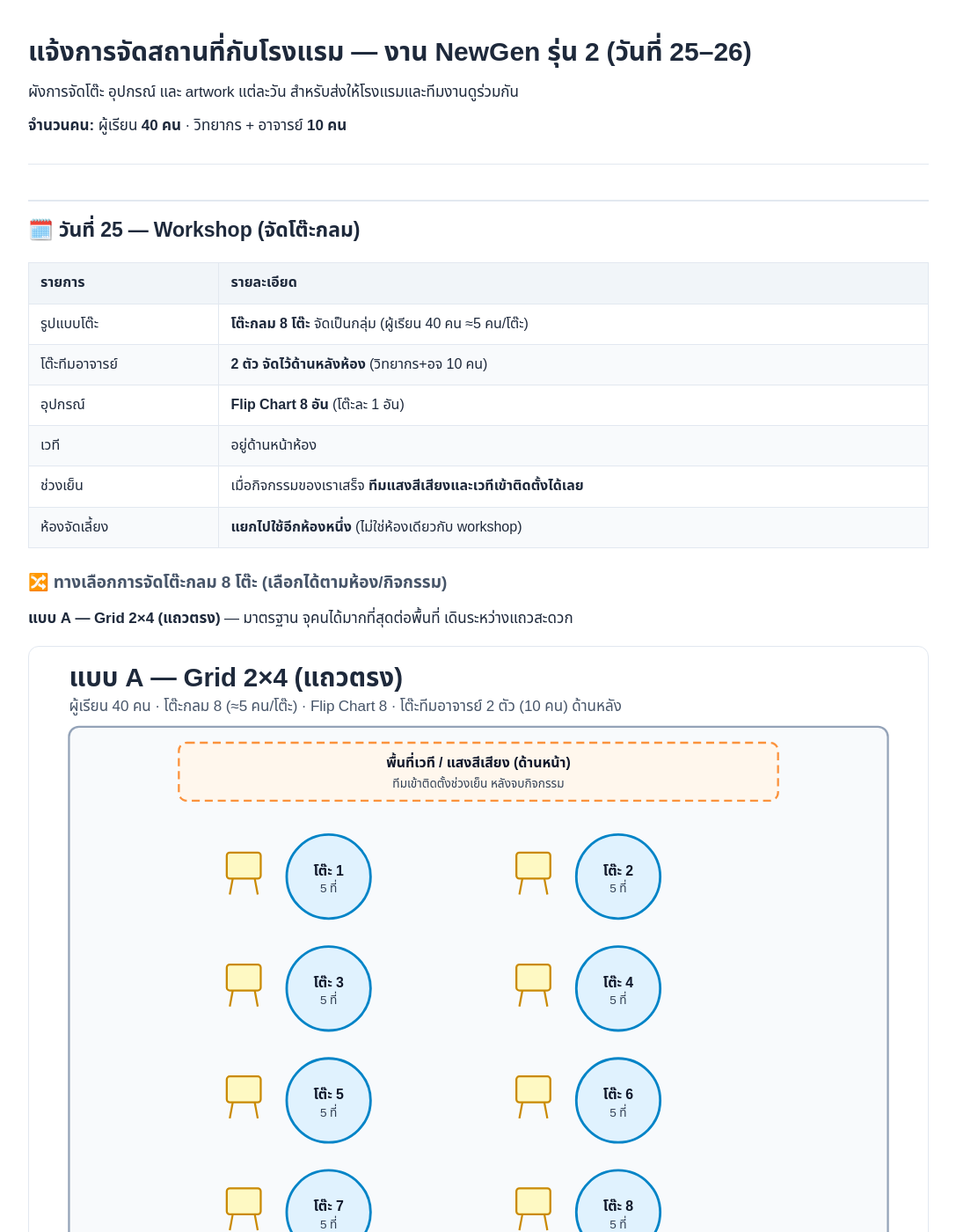
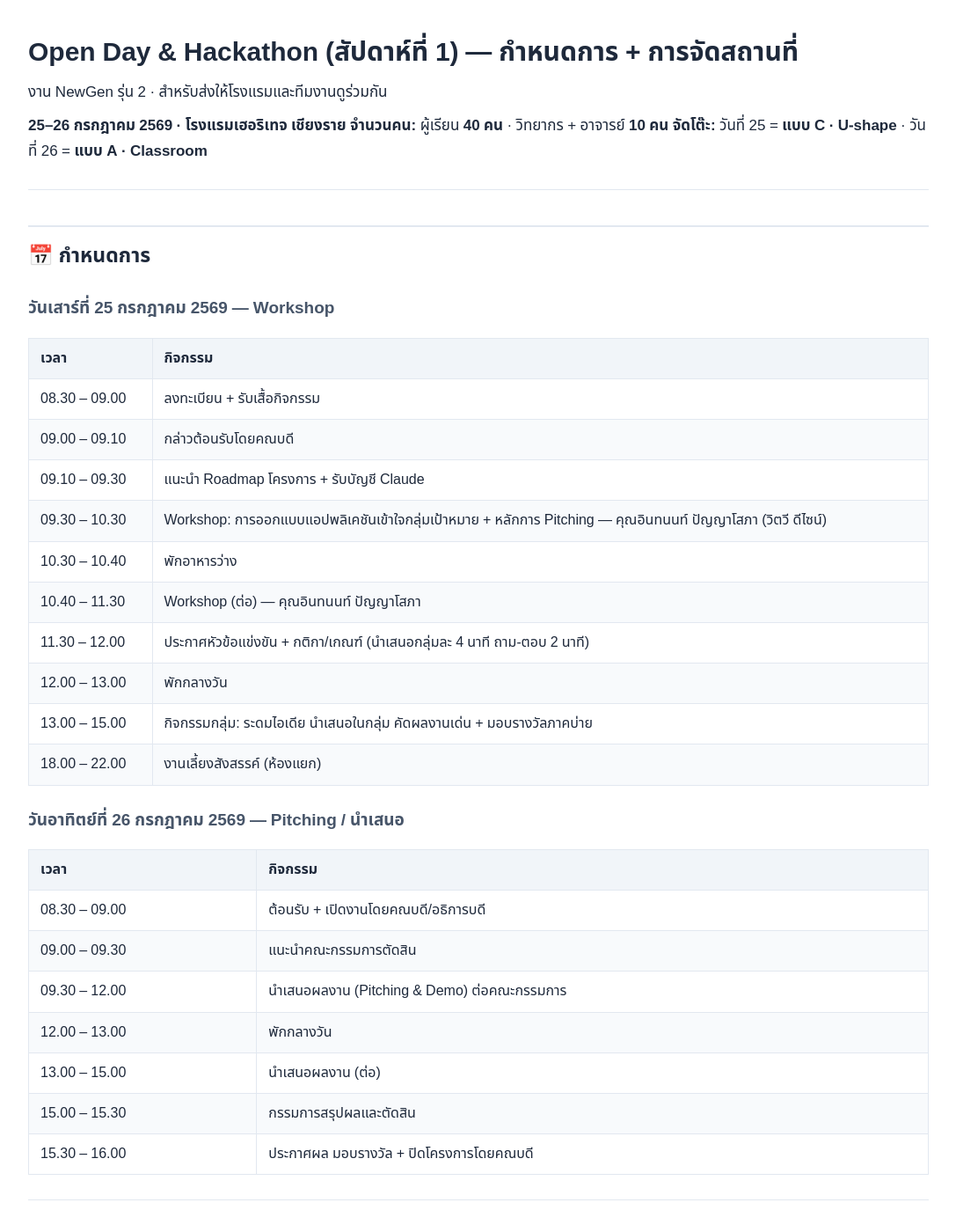
Before and after one commit to prascymj/newgen-batch2-event, a Jekyll site: the page built from index.md, in a window 1280 px wide and 1400 px high. Shown: the whole window at 88% size, without its empty margins (96-1183 px from the left). Built offline with Jekyll 4.4.1, drawn with Linux system fonts in a browser that asks for light colours; some web fonts are replaced; our own code applies the rules of GitHub Pages for plain Markdown files; some of the changed text lies outside the part shown.

Commit message:
Add agenda + keep only chosen layouts (Day25 C U-shape, Day26 A Classroom); remove unused layout SVGs
Co-Authored-By: Claude Opus 4.8 <noreply@anthropic.com>

```diff
--- a/index.md
+++ b/index.md
@@ -1,84 +1,75 @@
-# แจ้งการจัดสถานที่กับโรงแรม — งาน NewGen รุ่น 2 (วันที่ 25–26)
+# Open Day & Hackathon (สัปดาห์ที่ 1) — กำหนดการ + การจัดสถานที่
 
-ผังการจัดโต๊ะ อุปกรณ์ และ artwork แต่ละวัน สำหรับส่งให้โรงแรมและทีมงานดูร่วมกัน
+งาน NewGen รุ่น 2 · สำหรับส่งให้โรงแรมและทีมงานดูร่วมกัน
 
+**25–26 กรกฎาคม 2569 · โรงแรมเฮอริเทจ เชียงราย**
 **จำนวนคน:** ผู้เรียน **40 คน** · วิทยากร + อาจารย์ **10 คน**
+**จัดโต๊ะ:** วันที่ 25 = **แบบ C · U-shape** · วันที่ 26 = **แบบ A · Classroom**
 
 ---
 
-## 🗓️ วันที่ 25 — Workshop (จัดโต๊ะกลม)
+## 📅 กำหนดการ
 
-| รายการ | รายละเอียด |
-|---|---|
-| รูปแบบโต๊ะ | **โต๊ะกลม 8 โต๊ะ** จัดเป็นกลุ่ม (ผู้เรียน 40 คน ≈5 คน/โต๊ะ) |
-| โต๊ะทีมอาจารย์ | **2 ตัว จัดไว้ด้านหลังห้อง** (วิทยากร+อจ 10 คน) |
-| อุปกรณ์ | **Flip Chart 8 อัน** (โต๊ะละ 1 อัน) |
-| เวที | อยู่ด้านหน้าห้อง |
-| ช่วงเย็น | เมื่อกิจกรรมของเราเสร็จ **ทีมแสงสีเสียงและเวทีเข้าติดตั้งได้เลย** |
-| ห้องจัดเลี้ยง | **แยกไปใช้อีกห้องหนึ่ง** (ไม่ใช่ห้องเดียวกับ workshop) |
+### วันเสาร์ที่ 25 กรกฎาคม 2569 — Workshop
 
-### 🔀 ทางเลือกการจัดโต๊ะกลม 8 โต๊ะ (เลือกได้ตามห้อง/กิจกรรม)
+| เวลา | กิจกรรม |
+|------|---------|
+| 08.30 – 09.00 | ลงทะเบียน + รับเสื้อกิจกรรม |
+| 09.00 – 09.10 | กล่าวต้อนรับโดยคณบดี |
+| 09.10 – 09.30 | แนะนำ Roadmap โครงการ + รับบัญชี Claude |
+| 09.30 – 10.30 | Workshop: การออกแบบแอปพลิเคชันเข้าใจกลุ่มเป้าหมาย + หลักการ Pitching — คุณอินทนนท์ ปัญญาโสภา (วิตวี ดีไซน์) |
+| 10.30 – 10.40 | พักอาหารว่าง |
+| 10.40 – 11.30 | Workshop (ต่อ) — คุณอินทนนท์ ปัญญาโสภา |
+| 11.30 – 12.00 | ประกาศหัวข้อแข่งขัน + กติกา/เกณฑ์ (นำเสนอกลุ่มละ 4 นาที ถาม-ตอบ 2 นาที) |
+| 12.00 – 13.00 | พักกลางวัน |
+| 13.00 – 15.00 | กิจกรรมกลุ่ม: ระดมไอเดีย นำเสนอในกลุ่ม คัดผลงานเด่น + มอบรางวัลภาคบ่าย |
+| 18.00 – 22.00 | งานเลี้ยงสังสรรค์ (ห้องแยก) |
 
-**แบบ A — Grid 2×4 (แถวตรง)** — มาตรฐาน จุคนได้มากที่สุดต่อพื้นที่ เดินระหว่างแถวสะดวก
+### วันอาทิตย์ที่ 26 กรกฎาคม 2569 — Pitching / นำเสนอ
 
-![แบบ A — Grid 2×4](day25-layout.svg)
-
-**แบบ B — Chevron (เฉียงหันเข้าเวที)** — ทุกโต๊ะเห็นเวที/จอชัด ทางเดินกลางกว้าง เหมาะช่วงบรรยายสลับ workshop
-
-![แบบ B — Chevron](day25-alt-chevron.svg)
-
-**แบบ C — U-shape (ตัวยู เปิดกลางห้อง)** — วิทยากรเดินให้คำปรึกษาทุกโต๊ะง่าย เห็นหน้ากันทั่วถึง เหมาะกิจกรรมโต้ตอบสูง (ใช้พื้นที่มากกว่า)
-
-![แบบ C — U-shape](day25-alt-ushape.svg)
-
-| เกณฑ์ | แบบ A · Grid | แบบ B · Chevron | แบบ C · U-shape |
-|---|:---:|:---:|:---:|
-| เห็นเวที/จอ | ปานกลาง | **ดีมาก** | ดี |
-| เดินให้คำปรึกษา | ดี | ดี | **ดีมาก** |
-| จุคนต่อพื้นที่ | **มากสุด** | ปานกลาง | น้อยสุด |
-| เหมาะกับ | บรรยาย+กลุ่ม | บรรยาย/นำเสนอ | ระดมสมอง/โต้ตอบ |
-
-> ทุกแบบใช้ **โต๊ะกลม 8 โต๊ะ + Flip Chart 8 อัน (โต๊ะละ 1) + โต๊ะทีมอาจารย์ 2 ตัวด้านหลัง** เหมือนกัน เปลี่ยนเฉพาะการวางผัง
+| เวลา | กิจกรรม |
+|------|---------|
+| 08.30 – 09.00 | ต้อนรับ + เปิดงานโดยคณบดี/อธิการบดี |
+| 09.00 – 09.30 | แนะนำคณะกรรมการตัดสิน |
+| 09.30 – 12.00 | นำเสนอผลงาน (Pitching & Demo) ต่อคณะกรรมการ |
+| 12.00 – 13.00 | พักกลางวัน |
+| 13.00 – 15.00 | นำเสนอผลงาน (ต่อ) |
+| 15.00 – 15.30 | กรรมการสรุปผลและตัดสิน |
+| 15.30 – 16.00 | ประกาศผล มอบรางวัล + ปิดโครงการโดยคณบดี |
 
 ---
 
-## 🗓️ วันที่ 26 — Pitching / นำเสนอ (จัดโต๊ะหันเข้าเวที)
+## 🪑 การจัดโต๊ะ
 
-องค์ประกอบที่เหมือนกันทุกแบบ: **โต๊ะกรรมการ 8 คน หน้าเวที · โพเดียม 2 อัน · โต๊ะทีมอาจารย์ 2 ตัวด้านหลัง (วิทยากร+อจ 10 คน)**
+### วันที่ 25 — Workshop · แบบ C · U-shape
 
-### 🔀 ทางเลือกการจัดผังวันที่ 26 (3 แบบ)
+โต๊ะกลม 8 โต๊ะ (ผู้เรียน ≈5 คน/โต๊ะ) · Flip Chart 8 อัน (โต๊ะละ 1) · โต๊ะทีมอาจารย์ 2 ตัวด้านหลัง · เวทีด้านหน้า
+รูปแบบ U-shape — วิทยากรเดินให้คำปรึกษาทุกโต๊ะง่าย เห็นหน้ากันทั่วถึง เหมาะกิจกรรมระดมสมอง/โต้ตอบสูง
 
-**แบบ A — Classroom (โต๊ะยาวหันเข้าเวที)** — ผู้เรียนมีโต๊ะเขียน/จดโน้ตเต็มที่ เหมาะฟังบรรยาย+จดบันทึก
+![วันที่ 25 · U-shape](day25-alt-ushape.svg)
 
-![แบบ A — Classroom](day26-layout.svg)
+> ช่วงเย็นเมื่อกิจกรรมเสร็จ ทีมแสงสีเสียง+เวทีเข้าติดตั้งได้เลย · ห้องจัดเลี้ยงแยกไปอีกห้อง
 
-**แบบ B — Cabaret (โต๊ะกลมหันเข้าเวที)** — เว้นที่นั่งด้านหน้าให้หันเข้าเวที ทำงานกลุ่มสลับดูนำเสนอได้
+### วันที่ 26 — Pitching · แบบ A · Classroom
 
-![แบบ B — Cabaret](day26-alt-cabaret.svg)
+โต๊ะยาวหันเข้าเวที (ผู้เรียนมีโต๊ะจดโน้ต) · โต๊ะกรรมการ 8 คนหน้าเวที · โพเดียม 2 อัน · โต๊ะทีมอาจารย์ 2 ตัวด้านหลัง
 
-**แบบ C — Theater (เก้าอี้แถว ไม่มีโต๊ะ)** — จุคนได้มากสุด เน้นดูการนำเสนอ (pitching) เต็มรูปแบบ
+![วันที่ 26 · Classroom](day26-layout.svg)
 
-![แบบ C — Theater](day26-alt-theater.svg)
+---
 
-| เกณฑ์ | แบบ A · Classroom | แบบ B · Cabaret | แบบ C · Theater |
-|---|:---:|:---:|:---:|
-| มีโต๊ะเขียน/จดโน้ต | **มี (เต็มที่)** | มี | ไม่มี |
-| ทำงานกลุ่ม | ปานกลาง | **ดี** | น้อย |
-| จุคน/พื้นที่ | ปานกลาง | น้อย | **มากสุด** |
-| เหมาะกับ | ฟัง+จด | กลุ่ม+นำเสนอ | ดู pitching |
-
-### Artwork / จอภาพ
+## 🖼️ Artwork / จอภาพ
 | ตำแหน่งจอ | ทิศทาง | สัดส่วน | ใช้สำหรับ |
 |---|---|---|---|
-| **จอในห้อง** (บนเวที) | แนวนอน | 16:9 | นำเสนอ / presentation |
-| **จอหน้าห้อง / ทางเข้า** | แนวตั้ง | 9:16 | Artwork, ป้ายงาน / signage |
+| จอในห้อง (บนเวที) | แนวนอน | 16:9 | นำเสนอ / presentation |
+| จอหน้าห้อง / ทางเข้า | แนวตั้ง | 9:16 | Artwork, ป้ายงาน / signage |
 
-> ⚠️ ทีมออกแบบเตรียม artwork **2 ขนาด**: แนวนอน (จอในห้อง) และแนวตั้ง (จอหน้าห้อง)
+> ทีมออกแบบเตรียม artwork 2 ขนาด: แนวนอน (จอในห้อง) + แนวตั้ง (จอหน้าห้อง)
 
 ---
 
 ## ✅ Checklist ก่อนส่งโรงแรม
-- [ ] เลือกผังวันที่ 25 (A/B/C) และวันที่ 26 (A/B/C) ที่จะใช้จริง
+- [x] เลือกผัง: วันที่ 25 = **C · U-shape** · วันที่ 26 = **A · Classroom**
 - [ ] ยืนยันจำนวนที่นั่ง: ผู้เรียน 40 (≈5/โต๊ะ) + วิทยากร/อจ 10 (โต๊ะหลัง 2 ตัว)
 - [ ] ยืนยันเวลาเข้าติดตั้งแสงสีเสียง–เวที ช่วงเย็นวันที่ 25
 - [ ] ยืนยันชื่อ/ตำแหน่งห้องจัดเลี้ยง (คนละห้องกับ workshop)
```
Also changed, not shown: day25-alt-chevron.svg (deleted), day25-layout.svg (deleted), day26-alt-cabaret.svg (deleted), day26-alt-theater.svg (deleted).
